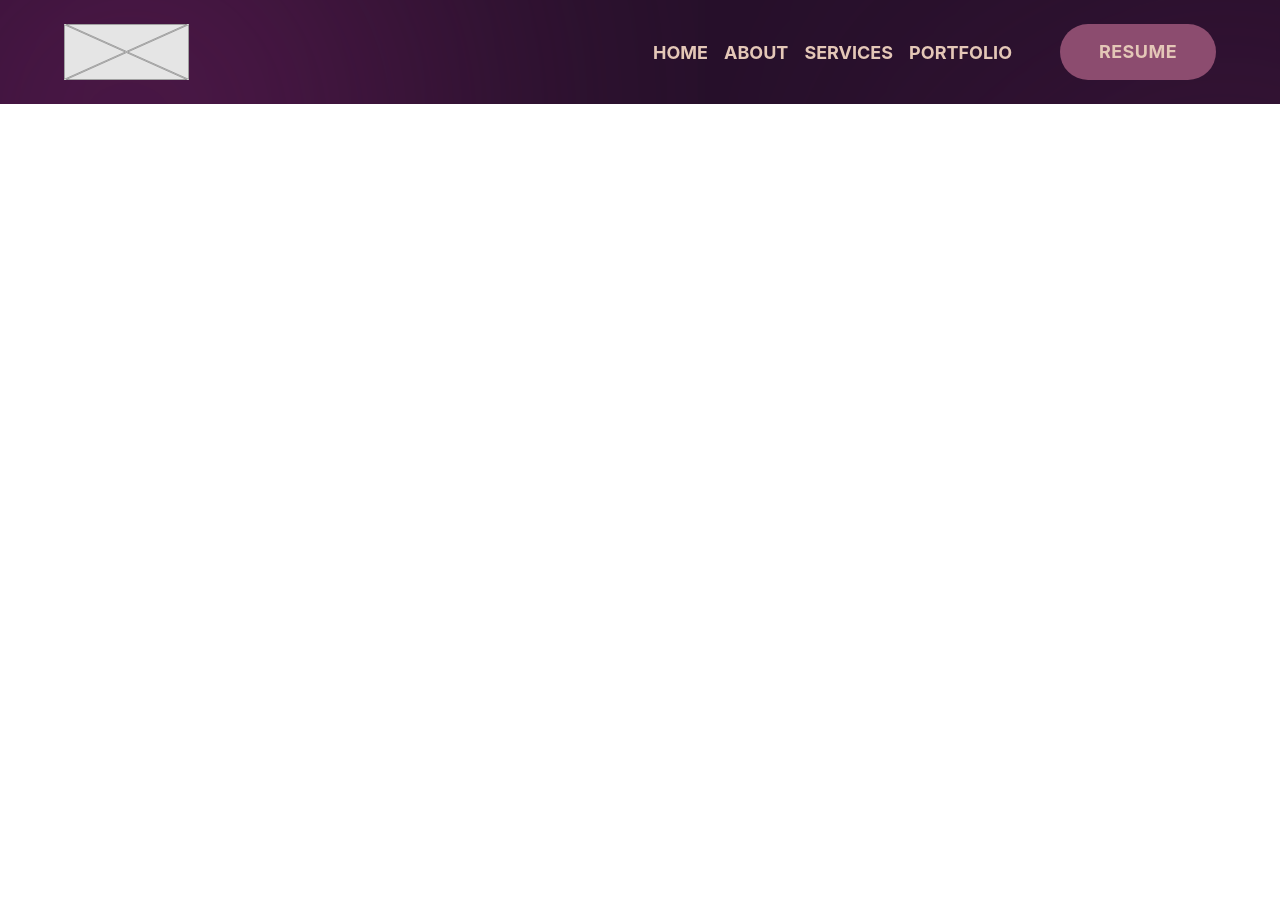
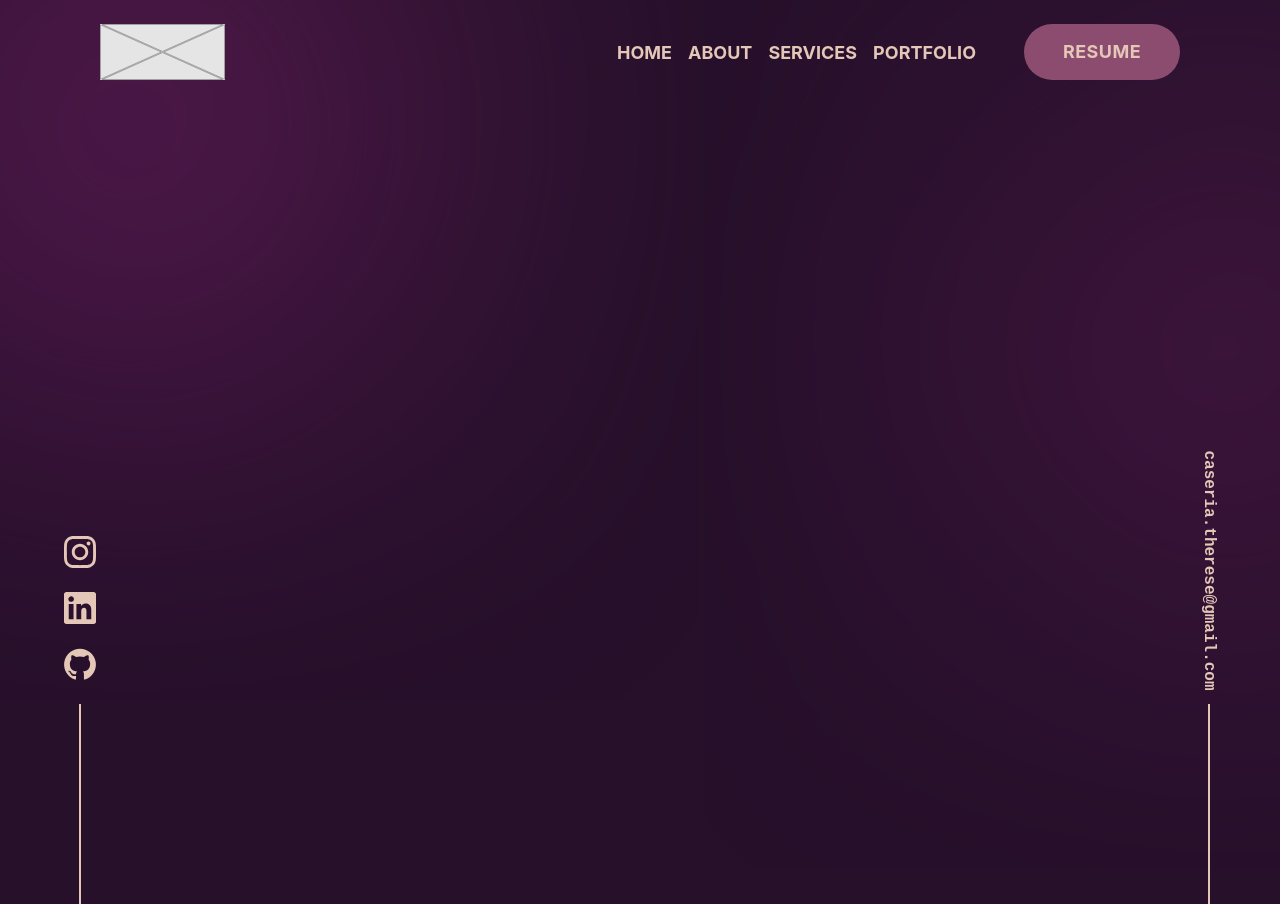
Before and after one commit to maryhime/portfolio, a React (Vite) app: page / in a window 1280 px wide. Before the commit the page ends 800 px from the top, so only its background shows below. Built offline with nearby package versions, Linux system fonts and the light colour scheme.

Commit message:
#3 added initial sticky icons and email at both side of the screen

```diff
--- a/src/components/HeroSection.jsx
+++ b/src/components/HeroSection.jsx
@@ -1,9 +1,10 @@
 import React from 'react'
+import SideLinks from './SideLinks'
 
 const HeroSection = () => {
   return (
-    <div className="h-screen w-screen">
-
+    <div className="min-h-screen w-screen">
+      <SideLinks />
     </div>
   )
 }
--- a/src/components/NavbarComponent.jsx
+++ b/src/components/NavbarComponent.jsx
@@ -7,7 +7,7 @@ const NAVIGATIONS = ['Home', 'About', 'Services', 'Portfolio'];
 
 const NavbarComponent = () => {
   return (
-    <div className="w-screen flex flex-row phone:gap-48 phone:px-24 phone:py-24 phone-lg:px-64 bg-transparent items-center font-inter ">
+    <div className="w-screen flex flex-row phone:gap-48 phone:px-24 phone:py-24 phone-lg:px-64 tablet:px-100 bg-transparent items-center font-inter  ">
       <img src="/images/placeholder-img.svg" className='phone:h-[56px] phone:w-[125px]' alt="logo" />
       <nav className='phone:hidden tablet:flex phone-lg:w-full justify-end items-center gap-48'>
         <ul className='text-text-color flex flex-row gap-16 uppercase text-primary text-navbar font-headings justify-end font-[700] font-inter text-[18px]  '>
@@ -18,13 +18,15 @@ const NavbarComponent = () => {
           )}
         </ul>
 
-        <LinkComponent><FilledButtonComponent text={'Resume'} /></LinkComponent>
+        <LinkComponent>
+          <FilledButtonComponent text={'Resume'} />
+        </LinkComponent>
 
       </nav>
 
       <div className="phone:flex phone:w-full phone:justify-end  tablet:hidden laptop:hidden">
         {ICONS.map((value, index) =>
-          <img key={index} src={value.menu} alt="" />
+          <img className='laptop:w-full' key={index} src={value.menu} alt="" />
         )}
       </div>
 
--- /dev/null
+++ b/src/components/SideLinks.jsx
@@ -0,0 +1,44 @@
+import React from 'react'
+import { ICONS } from '../utils/icons'
+import LinkComponent from './generic/LinkComponent'
+
+const SideLinks = () => {
+  return (
+    <div className="flex flex-row justify-between w-screen h-[100vh] items-end px-64 sticky top-full">
+      <div className="flex flex-col justify-start">
+        {ICONS.map((value, index) =>
+          <ul key={index} className='line flex flex-col gap-24'>
+            <li className="w-[32px] h-[32px]">
+              <img src={value['instagram-light']} alt="" />
+            </li>
+            <li className="w-[32px] h-[32px]">
+              <img src={value['linkedIn-light']} alt="" />
+            </li>
+            <li className="w-[32px] h-[32px]">
+              <img src={value['github-light']} alt="" />
+            </li>
+          </ul>
+        )}
+
+      </div>
+
+      <div className="flex flex-col w-fit justify-end">
+
+        <ul className='line-right flex flex-col gap-24 items-center'>
+          <li className="text-text-color rotate-90 text-email hover:text-accent-2 w-[15px]">
+            <LinkComponent>
+              caseria.therese@gmail.com
+            </LinkComponent>
+          </li>
+
+
+        </ul>
+
+
+      </div>
+
+    </div>
+  )
+}
+
+export default SideLinks
--- a/src/index.css
+++ b/src/index.css
@@ -7,4 +7,20 @@
     font-family: Inter, system-ui, sans-serif;
     font-family: 'Courier New', system-ui, sans-serif;
   }
+  .line::after{
+    content: "";
+    display: block;
+    width: 2px;
+    height: 200px;
+    margin: 0px 15px;
+    background-color: #E4C7B7;
+  }
+  .line-right::after{
+    content: "";
+    display: block;
+    width: 2px;
+    height: 200px;
+    margin-top: 210px;
+    background-color: #E4C7B7;
+  }
 }
--- a/src/pages/HomePage.jsx
+++ b/src/pages/HomePage.jsx
@@ -1,8 +1,14 @@
 import React from 'react'
+import NavbarComponent from '../components/NavbarComponent'
+import HeroSection from '../components/HeroSection'
 
 const HomePage = () => {
   return (
-    <div>HomePage</div>
+    <>
+      <NavbarComponent />
+      <HeroSection />
+    </>
+
   )
 }
 
--- a/src/routes.jsx
+++ b/src/routes.jsx
@@ -1,16 +1,12 @@
 ''
-import NavbarComponent from "./components/NavbarComponent";
+
 import HeroSection from "./components/HeroSection";
+import HomePage from "./pages/HomePage";
 
 export const PAGES = [
   {
     name : "Menu",
     path : '/name',
-    component : <NavbarComponent />
-  },
-  {
-    name : "Home",
-    path : '/name',
-    component : <HeroSection />
+    component : <HomePage/>
   },
 ]
--- a/src/utils/icons.js
+++ b/src/utils/icons.js
@@ -1,6 +1,6 @@
 export const ICONS = Object.freeze([
   {
-    menu :
+    'menu':
     'icons/icon-menu.svg',
 
     'arrow-down' :
```
Also changed, not shown: public/images/email.svg (added).
